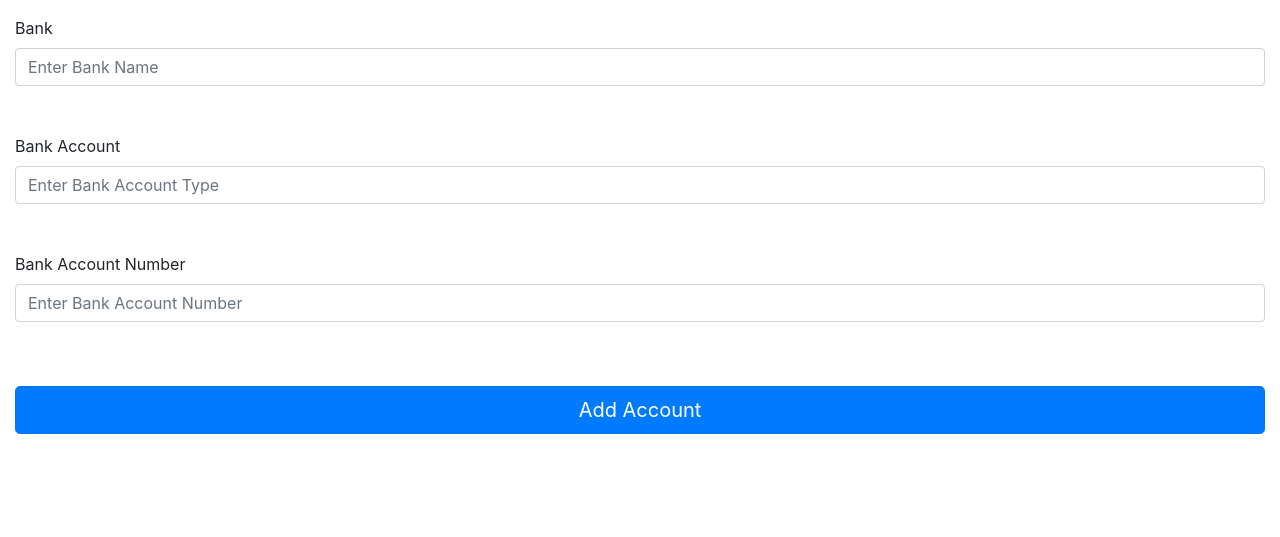
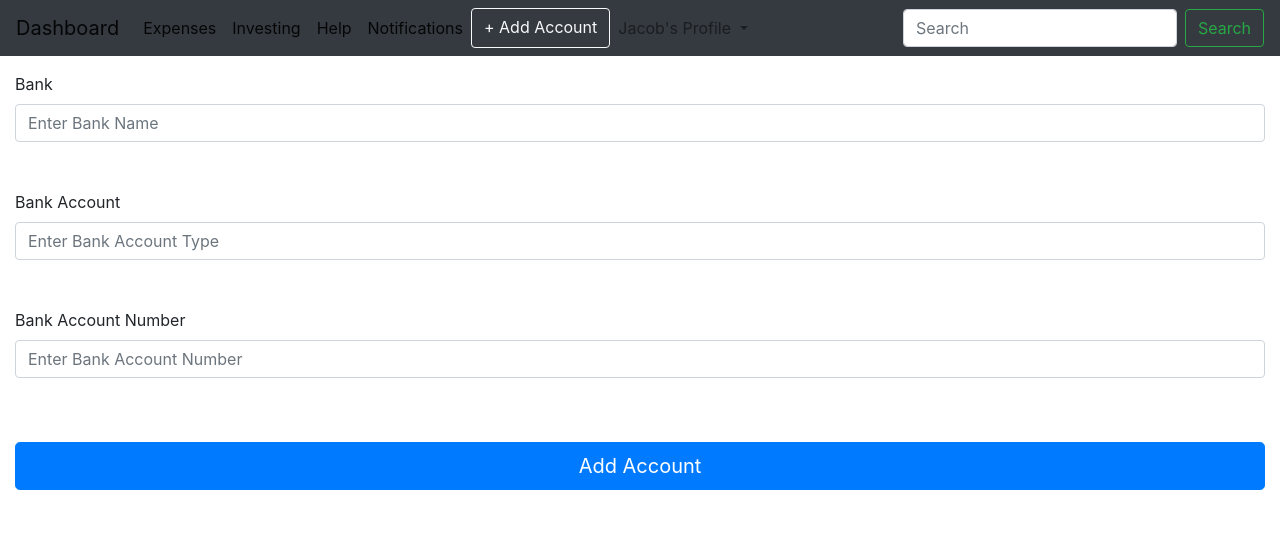
Before and after one commit to jacobsonblanton/money_tracker, a Flask app: page /add-account in a window 1280 px wide. Shown: the top 537 px of the page. Run offline with Flask 2, Linux system fonts and the light colour scheme; a user stored in the database is signed in; some libraries are stand-ins or nearby versions.

Commit message:
1/07/22 changes

```diff
--- a/money_tracker/auth.py
+++ b/money_tracker/auth.py
@@ -75,4 +75,4 @@ def login():
 @auth.route('/logout')
 def logout():
     logout_user()
-    return redirect(url_for("auth.login"))
+    return redirect(url_for("views.index"))
--- a/money_tracker/models.py
+++ b/money_tracker/models.py
@@ -31,7 +31,7 @@ class Account(db.Model):
     id = db.Column(db.Integer, primary_key=True)
     bank = db.Column(db.String(200), nullable=False)
     acct_type = db.Column(db.String(200), nullable=False)
-    acct_number = db.Column(db.Integer, nullable=False)
+    acct_number = db.Column(db.String(200), nullable=False)
     user_acct_type = db.Column(db.Integer, db.ForeignKey('user.id'), nullable=False)
 
 class Expenses(db.Model):
--- a/money_tracker/templates/add_account.html
+++ b/money_tracker/templates/add_account.html
@@ -11,15 +11,57 @@
     <title>Money Accounts | Add Account</title>
 </head>
 <body>
+    <!-- implenting a navbar -->
+    <nav class="navbar navbar-expand-lg navbar-light bg-dark">
+        <a class="navbar-brand" href="/home">Dashboard</a>
+        <button class="navbar-toggler" type="button" data-toggle="collapse" data-target="#navbarSupportedContent">
+            <span class="navbar-toggler-icon"></span>
+        </button>
+
+        <div class="collapse navbar-collapse" id="navbarSupportedContent">
+            <ul class="navbar-nav mr-auto">
+                <li class="nav-item active">
+                    <a class="nav-link" href="/expenses">Expenses<span class="sr-only"></span></a>
+                </li>
+                <li class="nav-item active">
+                    <a class="nav-link" href="/investing">Investing<span class="sr-only"></span></a>
+                </li>
+                <li class="nav-item active">
+                    <a class="nav-link" href="/help">Help<span class="sr-only"></span></a>
+                </li>
+                <li class="nav-item active">
+                    <a class="nav-link" href="/notifications">Notifications<span class="sr-only"></span></a>
+                </li>
+                <a class="btn btn-outline-light" href="/add-account">+ Add Account</a>
+                <li class="nav-item dropdown">
+                    <a class="nav-link dropdown-toggle" href="#" id="navbarDropdown" role="button" data-toggle="dropdown" aria-haspopup="true" aria-expanded="false">
+                        {{user.first_name}}'s Profile
+
+                    </a>
+                    <div class="dropdown-menu" aria-labelledby="navbarDropdown">
+                        <a class="dropdown-item" href="/profile">Profile Page</a>
+                        <a class="dropdown-item" href="/account">Accounts</a>
+                        <div class="dropdown-divider"></div>
+                        <a class="dropdown-item" href="/logout">Logout</a>
+                    </div>
+                </li>
+
+            </ul>
+            <form class="form-inline my-2 my-lg-0">
+                <input class="form-control mr-sm-2" type="search" placeholder="Search" aria-label="Search">
+                <button class="btn btn-outline-success my-2 my-sm-0" type="submit">Search</button>
+            </form>
+        </div>
+    </nav>
 
     <div class="container-fluid mt-3">
         <form method="POST">
             <div class="form-group">
-                <label class="Bank">Bank</label>
+                <label for="Bank">Bank</label>
                 <input type="text" name="bank-content" id="bank-content" class="form-control" placeholder="Enter Bank Name">
                 <br/>
                 <br/>
-                <label class="BankAccountType">Bank Account</label>
+                <label for="BankAccountType">Bank Account</label>
                 <input type="text" name="bank-account-type-content" id="bank-account-type-content" class="form-control" placeholder="Enter Bank Account Type">
                 <br/>
                 <br/>
--- a/money_tracker/templates/home.html
+++ b/money_tracker/templates/home.html
@@ -13,7 +13,7 @@
 <body>
     <!-- implenting a navbar -->
     <nav class="navbar navbar-expand-lg navbar-light bg-dark">
-        <a class="navbar-brand" href="/home">Dashboard</a>
+        <a class="navbar-brand" href="/home">Money Tracker App</a>
         <button class="navbar-toggler" type="button" data-toggle="collapse" data-target="#navbarSupportedContent">
             <span class="navbar-toggler-icon"></span>
         </button>
@@ -32,6 +32,9 @@
                 <li class="nav-item active">
                     <a class="nav-link" href="/notifications">Notifications<span class="sr-only"></span></a>
                 </li>
+                <a class="btn btn-outline-light" href="/add-account">+ Add Account</a>
+            </ul>
+            <ul class="navbar-nav ml-auto">
                 <li class="nav-item dropdown">
                     <a class="nav-link dropdown-toggle" href="#" id="navbarDropdown" role="button" data-toggle="dropdown" aria-haspopup="true" aria-expanded="false">
                         {{user.first_name}}'s Profile
@@ -44,7 +47,6 @@
                         <a class="dropdown-item" href="/logout">Logout</a>
                     </div>
                 </li>
-
             </ul>
             <form class="form-inline my-2 my-lg-0">
                 <input class="form-control mr-sm-2" type="search" placeholder="Search" aria-label="Search">
--- a/money_tracker/templates/login.html
+++ b/money_tracker/templates/login.html
@@ -11,6 +11,12 @@
     <title>Money Accounts | Login </title>
 </head>
 <body>
+    <nav class="navbar navbar-expand-lg navbar-light bg-dark">
+        <a class="navbar-brand" href="/">Money Tracker App</a>
+        <button class="navbar-toggler" type="button" data-toggle="collapse" data-target="#navbarSupportedContent">
+            <span class="navbar-toggler-icon"></span>
+        </button>
+    </nav>
 
     <div class="container-fluid mt-3">
         <form method="POST">
--- a/money_tracker/views.py
+++ b/money_tracker/views.py
@@ -23,7 +23,7 @@ def home():
 @login_required
 # this method allows user to add bank, bank accounts, and the type of bank accounts, then stores this data in the Account database
 def add_account():
-    if request == 'POST':
+    if request.method == 'POST':
         bank = request.form.get('bank-content')
         acct_type = request.form.get('bank-account-type-content')
         acct_number = request.form.get('bank-account-number-content')
@@ -35,15 +35,30 @@ def add_account():
         elif 8 > len(acct_number) > 9:
             flash('Your account number must be 8 or 9 digits, max!', category='error')
             return redirect(url_for('views.add_account'))
+        elif len(acct_number) == 0:
+            flash('Account number cannot be left blank', category='error')
+            return redirect(url_for('views.add_account'))
+        elif len(acct_type) == 0:
+            flash('Account type cannot be left blank', category='error')
+            return redirect(url_for('views.add_account'))
+        elif len(bank) == 0:
+            flash('Bank cannot be left blank', category='error')
+            return redirect(url_for('views.add_account'))
         else:
             new_account = Account(bank=bank, acct_type=acct_type, acct_number=acct_number)
             db.session.add(new_account)
             db.session.commit()
             flash('Your bank account has been added!', category='success')
 
-            return render_template(url_for('views.home'))
+            return redirect(url_for('views.home'))
 
-    return render_template('add_account.html')
+    return render_template('add_account.html', user=current_user)
+
+@views.route('/finanical-calculator')
+@login_required
+# this method allows the user to add finanical calculator to their bank accounts, which implements a paycheck and the 50-30-30 rule
+def finanical_calculator():
+    pass
 
 @views.route('/account', methods=['POST', 'GET'])
 @login_required
```
